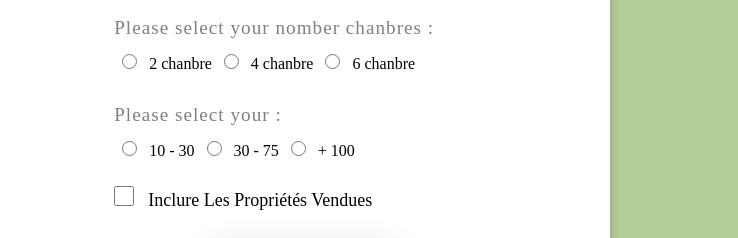
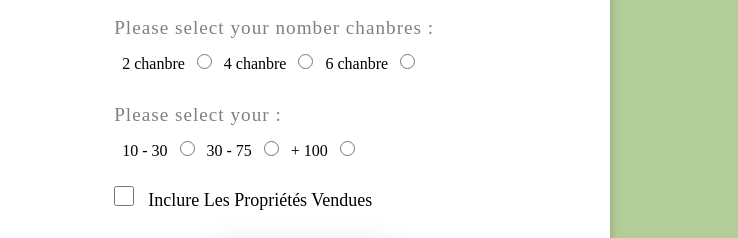
Before and after one commit to anasjabellah/Formulaire-de-cr-ation-d-un-site-web-de-portail-immobilier-en-ligne, a plain HTML site: page index.html in a window 1280 px wide. Shown: the part 407-645 px from the top of the page, 542-1280 px from the left. Drawn offline with Linux system fonts and the light colour scheme.

Commit message:
last commit progect

```diff
--- a/index.html
+++ b/index.html
@@ -15,12 +15,12 @@
                 <h1>contact</h1>
 
                 <div class="forms">
-                    <form action="">
+                    <form>
                         <label for="search" class="searchlabel">Choose a type de propriété :</label>
                         <input type="search" name="search" id="search" placeholder="search">
 
                         <div class="type-propriete">
-                            <label for="cars">Choose a type de propriété :</label>
+                            <label for="type-proprietes">Choose a type de propriété :</label>
 
                             <select name="type-propriete" id="type-proprietes">
                               <option class="disabled-selected-hidden" value="disabled selected hidden" >type proprietes</option>
@@ -36,12 +36,12 @@
                         <div class="chok-chanbres">
 
                             <p>Please select your nomber chanbres :</p>
+                              <label for="chanbre2"> 2 chanbre</label>
                               <input type="radio" id="chanbre2" name="fav_language" value="2">
-                              <label for="chanbre2"> 2 chanbre</label>
+                              <label for="chanbre4"> 4 chanbre</label>
                               <input type="radio" id="chanbre4" name="fav_language" value="4">
-                              <label for="chanbre4"> 4 chanbre</label>
+                              <label for="chanbre6">6 chanbre</label>
                               <input type="radio" id="chanbre6" name="fav_language" value="6">
-                              <label for="chanbre6">6 chanbre</label>
 
                         </div>
 
@@ -49,12 +49,12 @@
                         <div class="chok-prex">
 
                             <p>Please select your  :</p>
-                              <input type="radio" id="chanbre2" name="fav_language" value="2">
-                              <label for="chanbre2"> 10 - 30</label>
-                              <input type="radio" id="chanbre4" name="fav_language" value="4">
-                              <label for="chanbre4"> 30 - 75</label>
-                              <input type="radio" id="chanbre6" name="fav_language" value="6">
-                              <label for="chanbre6">+ 100</label>
+                              <label for="prix2"> 10 - 30</label>
+                              <input type="radio" id="prix2" name="fav_prix" value="2">
+                              <label for="prix4"> 30 - 75</label>
+                              <input type="radio" id="prix4" name="fav_prix" value="4">
+                              <label for="prix6">+ 100</label>
+                              <input type="radio" id="prix6" name="fav_prix" value="6">
 
                         </div>
 
```
Also changed, not shown: img/pexels-maksim-goncharenok-4352247.jpg (deleted).
